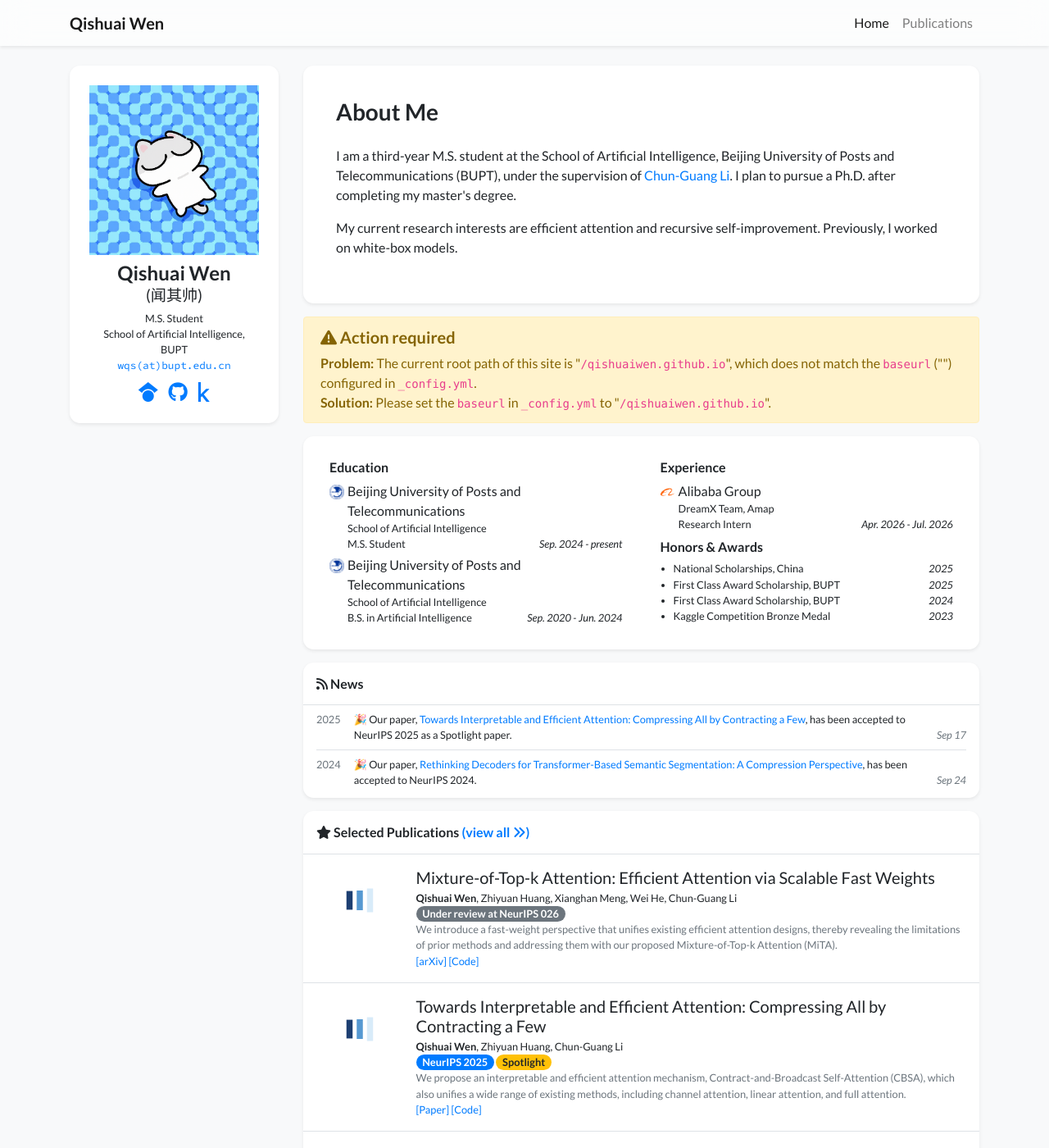
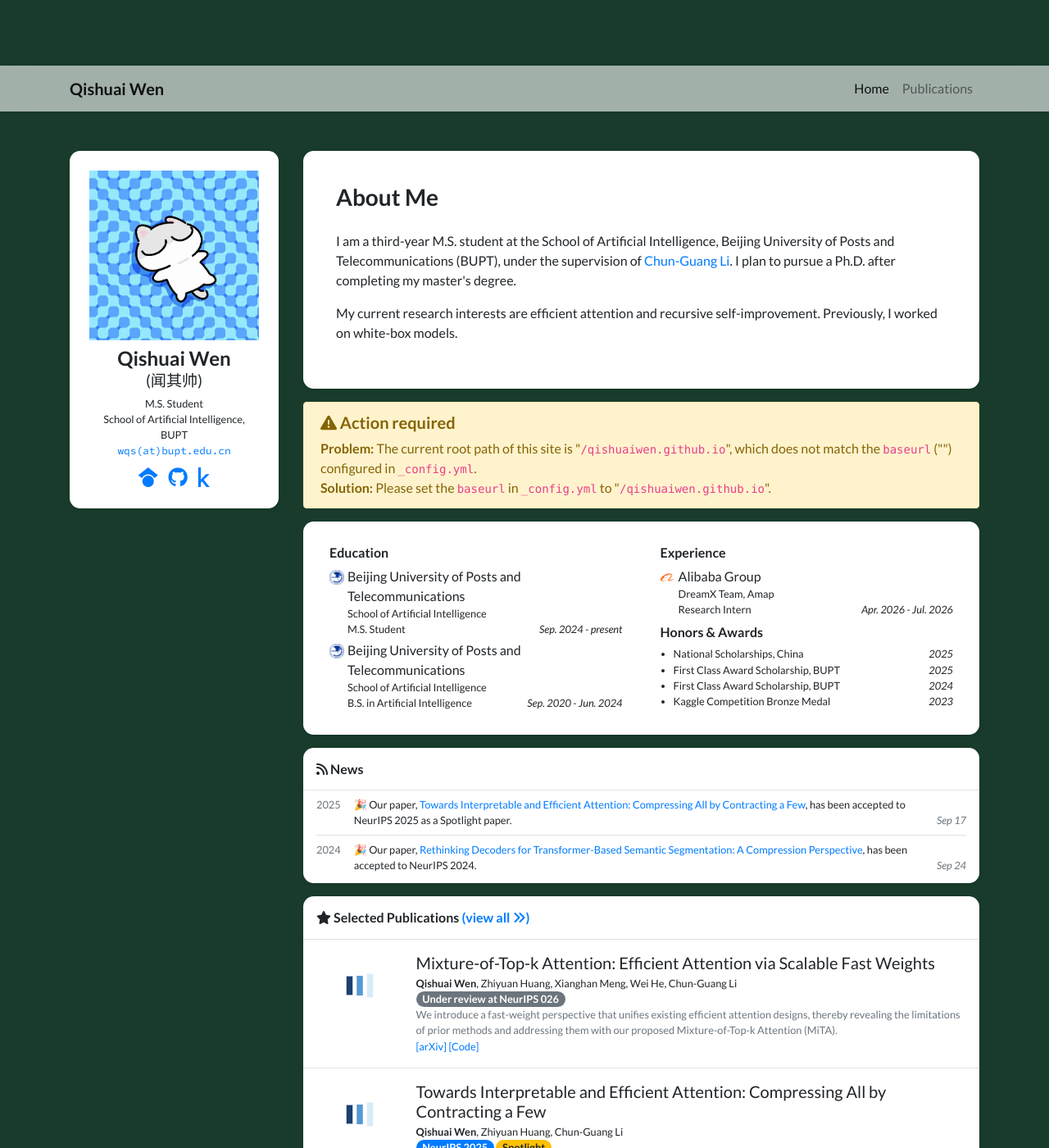
Before and after one commit to QishuaiWen/qishuaiwen.github.io, a Jekyll site: the page built from index.html, in a window 1280 px wide and 1400 px high. Shown: the whole window at 82% size. Built offline with Jekyll 4.4.1, drawn with Linux system fonts in a browser that asks for light colours; nearby versions of some CDN libraries; a style sheet for code colours, icons or effects is not loaded.

Commit message:
Update global.css

```diff
--- a/assets/css/global.css
+++ b/assets/css/global.css
@@ -150,3 +150,22 @@ div.lazy {
         transition: none;
     }
 }
+
+body.bg-light {
+    background-color: #183b2b !important;
+}
+
+.site-background {
+    position: fixed;
+    inset: 0;
+    z-index: 0;
+    pointer-events: none;
+    background:
+        linear-gradient(rgba(10, 40, 28, 0.20), rgba(10, 40, 28, 0.45)),
+        url("/assets/backgrounds/bg1.jpg") center center / cover no-repeat;
+}
+
+body > :not(.site-background) {
+    position: relative;
+    z-index: 1;
+}
```
